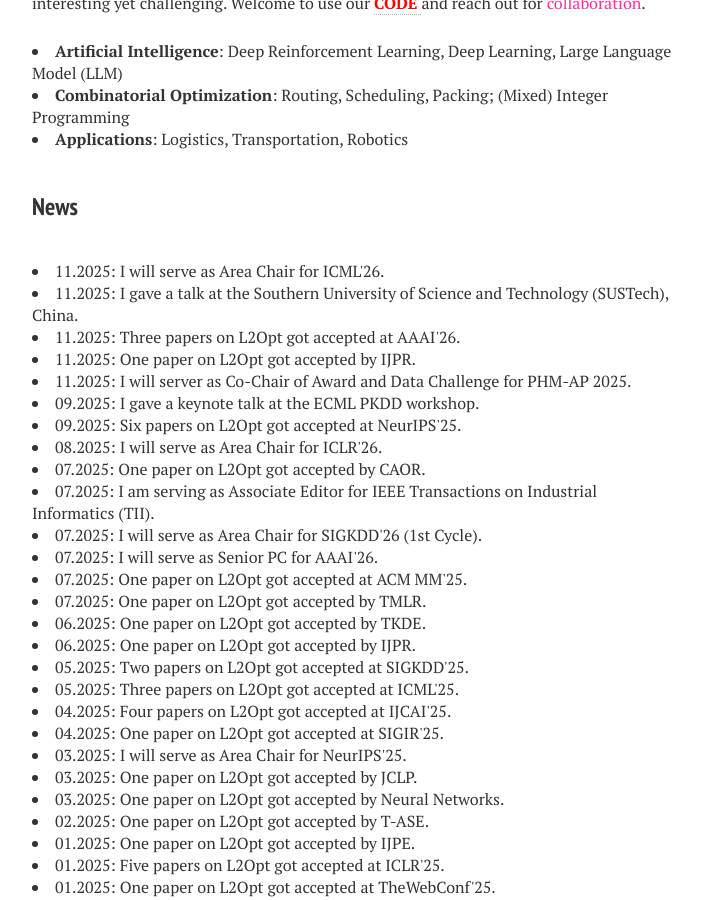
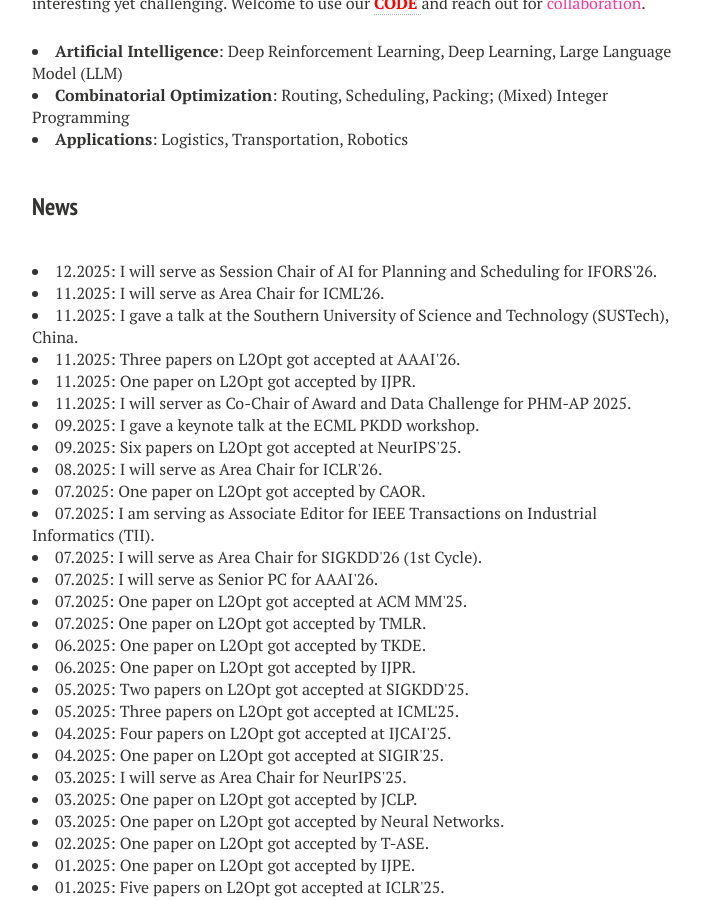
Before and after one commit to zhiguangcaosg/zhiguangcaosg.github.io, a Jekyll site: the page built from index.md, in a window 1280 px wide and 900 px high, scrolled down 812 px. Shown: the whole window, without its empty margins (288-990 px from the left). Built offline with Jekyll 4.4.1, drawn with Linux system fonts in a browser that asks for light colours; nearby versions of some CDN libraries.

Commit message:
Update index.md

```diff
--- a/index.md
+++ b/index.md
@@ -38,6 +38,10 @@ image: banner1.png
 </li>
 
 <h3 style="margin-bottom:-8px;padding-top:20px;">News</h3> <br>
+
+<li>
+12.2025:  I will serve as Session Chair of AI for Planning and Scheduling for IFORS'26.
+</li>
 
 <li>
 11.2025:  I will serve as Area Chair for ICML'26.
```
